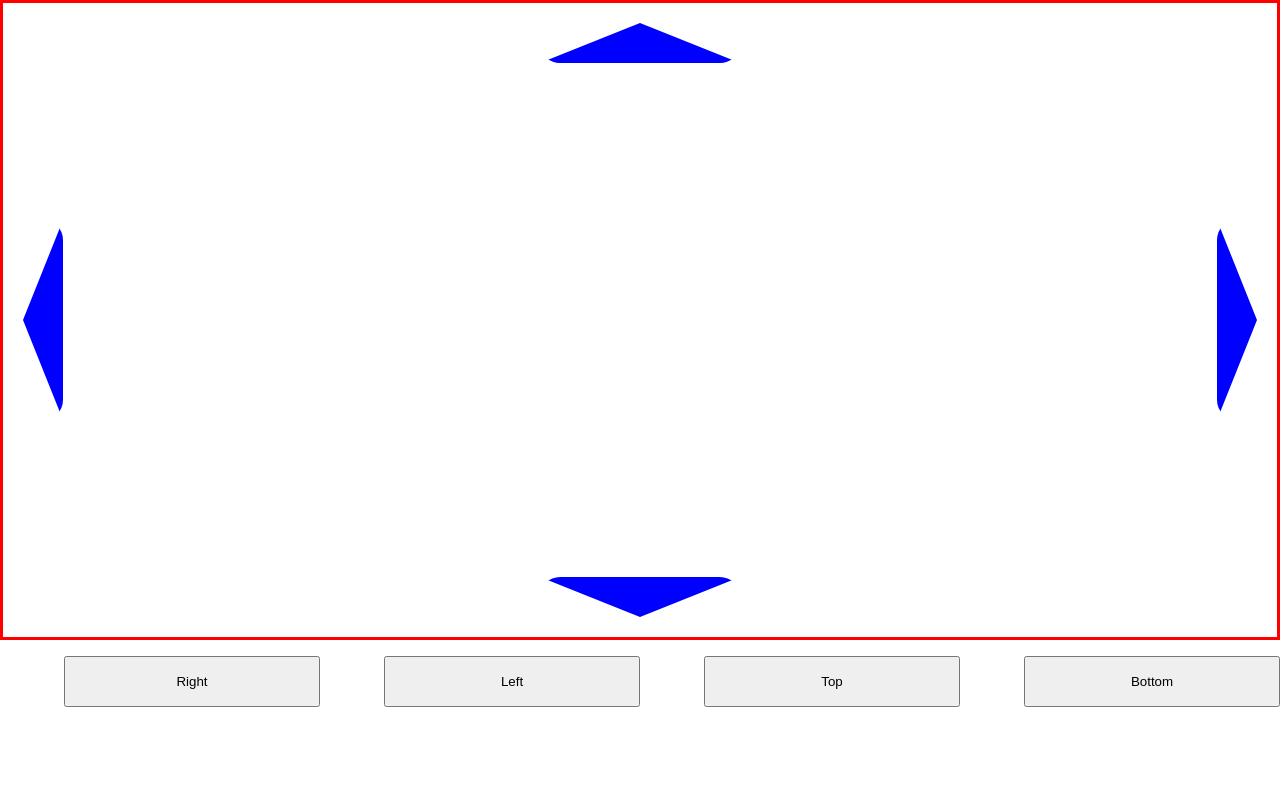
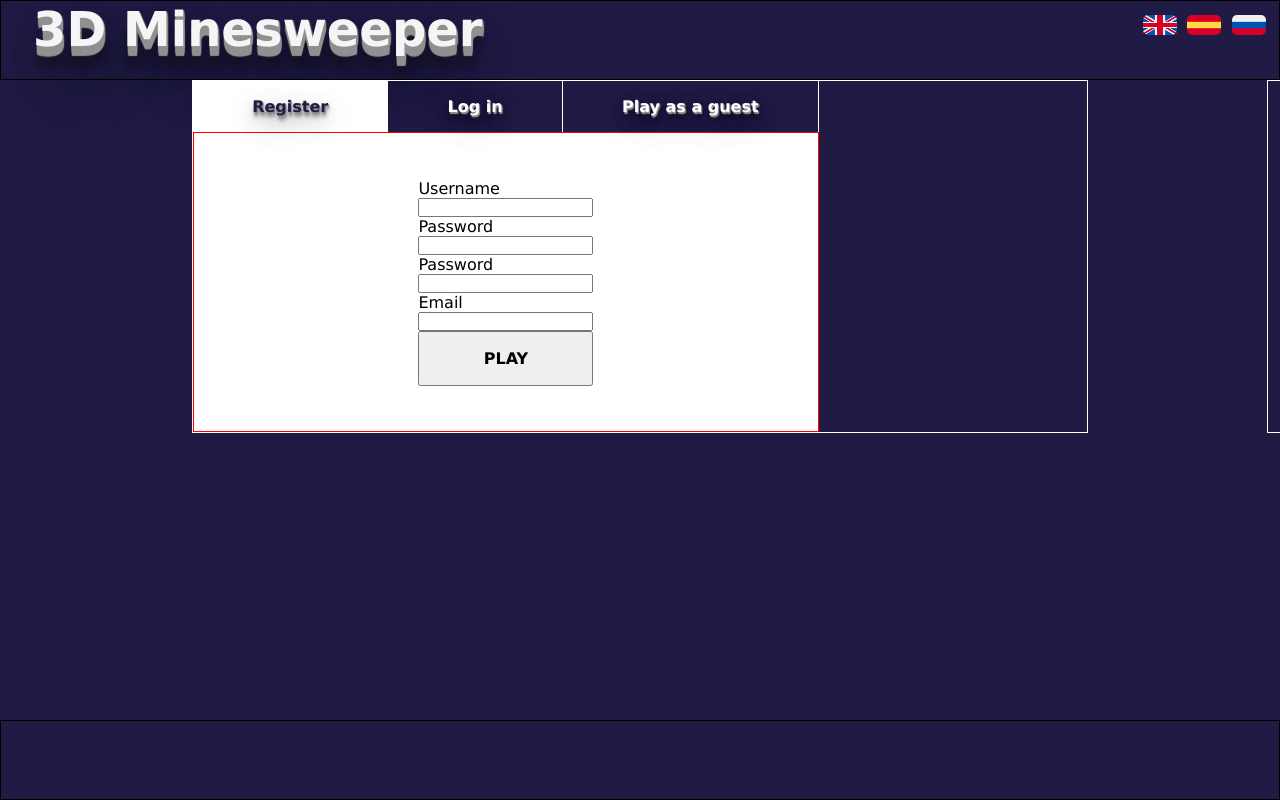
Before and after one commit to Skebard/3DMinesweeper, a plain HTML site: page index.html in a window 1280 px wide. Drawn offline with Linux system fonts and the light colour scheme.

Commit message:
Add files via upload

```diff
--- a/index.html
+++ b/index.html
@@ -10,10 +10,71 @@
 
 <body>
     <header>
-
+        <div class="logo">
+            3D Minesweeper
+        </div>
+        <div >
+            <ul class="language-menu">
+                <li class="flag russian-flag">
+                    <img src="Images/uk-flag.png">
+                </li>
+                <li class="flag english-flag">
+                    <img src="Images/spanish-flag.png">
+                </li>
+                <li class="flag spanish-flag">
+                    <img src="Images/russian-flag.png">
+                </li>
+            </ul>
+        </div>
     </header>
     <main>
+        <section class="intro hide">
 
+        </section>
+        <section class="main-menu">
+            <div class="user-menu-container">
+                <div class="user-menu">
+                    <ul class="user-options">
+                        <li class="selected" id="select-register">Register</li>
+                        <li id="select-log-in">Log in</li>
+                        <li id="select-guest">Play as a guest</li>
+                    </ul>
+                    <div class="register user-menu-content" id="registration-form">
+                        <form>
+                            <label for="username">Username</label>
+                            <input type="text" id="username" name="username">
+                            <label for="password">Password</label>
+                            <input type="password" id="password" name="password">
+                            <label for="password-again">Password</label>
+                            <input type="password" id="password-again" name="password-again">
+                            <label for="email">Email</label>
+                            <input type="text" id="email" name="email">
+                            <button type="button">PLAY</button>
+                        </form>
+                    </div>
+                    <div class="log-in user-menu-content hide" id="log-in-form">
+                        <form>
+                            <label for="username">Username</label>
+                            <input type="text" id="username" name="username">
+                            <label for="password">Password</label>
+                            <input type="password" id="password" name="password">
+                            <button type="button">PLAY</button>
+                        </form>
+
+                    </div>
+                    <div class="play-guest user-menu-content hide" id="guest-form">
+                        <form>
+                            <label for="username">Username</label>
+                            <input type="text" id="username" name="username">
+                             <button type="button">PLAY</button>
+                        </form>
+                    </div>
+                </div>
+            </div>
+            <div class="ranking"></div>
+
+        </section>
+        <section class="game-screen hide">
             <div class="main-board">
                 <div class="scene">
                     <div class="main-cube">
@@ -64,18 +125,9 @@
                 <div class= " rotate-arrow rotate-left" id="rotateLeft"></div>
                 <div class= " rotate-arrow rotate-bottom" id="rotateBottom"></div>
             </div>
-        <button class="to-right">
-            Right
-        </button>
-        <button class="to-left">
-            Left
-        </button>
-        <button class="to-top">
-            Top
-        </button>
-        <button class="to-bottom">
-            Bottom
-        </button>
+        </section>
+
+
 
     </main>
     <footer></footer>
--- a/script.js
+++ b/script.js
@@ -15,11 +15,57 @@ let arrowRight = document.getElementById("rotateRight");
 let arrowTop = document.getElementById("rotateTop");
 let arrowLeft = document.getElementById("rotateLeft");
 let arrowBottom = document.getElementById("rotateBottom");
+let registerForm = document.getElementById("registration-form");
+let logInForm = document.getElementById("log-in-form");
+let guestForm = document.getElementById("guest-form");
+let selectRegister = document.getElementById("select-register");
+let selectLogIn = document.getElementById("select-log-in");
+let selectGuest = document.getElementById("select-guest");
+
 
 //game variables
 let totalMines;
 let openedCubes;
 let totalCubes;
+
+// Forms management
+selectRegister.addEventListener("click",()=>{
+    addClassToElement(selectRegister,"selected");
+    removeClassElement(selectLogIn,"selected");
+    removeClassElement(selectGuest,"selected");
+    removeClassElement(registerForm,"hide");
+    addClassToElement(logInForm,"hide");
+    addClassToElement(guestForm,"hide");
+});
+selectLogIn.addEventListener("click",()=>{
+    removeClassElement(selectRegister,"selected");
+    addClassToElement(selectLogIn,"selected");
+    removeClassElement(selectGuest,"selected");
+    removeClassElement(logInForm,"hide");
+    addClassToElement(registerForm,"hide");
+    addClassToElement(guestForm,"hide");
+});
+selectGuest.addEventListener("click",()=>{
+    removeClassElement(selectRegister,"selected");
+    removeClassElement(selectLogIn,"selected");
+    addClassToElement(selectGuest,"selected");
+    removeClassElement(guestForm,"hide");
+    addClassToElement(registerForm,"hide");
+    addClassToElement(logInForm,"hide");
+});
+
+function addClassToElement(form,klass){
+    if(!form.classList.contains(klass)){
+        form.classList.add(klass);
+    }
+}
+function removeClassElement(form,klass){
+    if(form.classList.contains(klass)){
+        form.classList.remove(klass);
+    }
+}
+
+
 
 arrowRight.addEventListener("mousedown",()=>{
     eventRotate(rotateY,-1,arrowRight);
@@ -99,45 +145,6 @@ function endGame(board) {
         });
     });
 }
-
-
-
-//  "matrix3d(0, 1, 0, 0, 0, 0, 0, 0, 0, 0, 0, 0, 0, 0, -100, 1)"
-/*** test */
-document.querySelector(".to-right").addEventListener('click', rotateRight);
-document.querySelector(".to-left").addEventListener('click', rotateLeft);
-document.querySelector(".to-top").addEventListener('click', rotateTop);
-document.querySelector(".to-bottom").addEventListener('click', rotateBottom);
-let boxRotation = {
-    axesY: 0,
-    axesX: 0
-}
-
-function rotateRight() {
-    boxRotation.axesY = (boxRotation.axesY - 90) % 360;
-    console.log(" translateZ(-100px) rotateY(" + boxRotation.axesY + "deg)" + " rotateX(" + boxRotation.axesX + "deg)");
-    mainCube.style.transform = " translateZ(-100px) rotateY(" + boxRotation.axesY + "deg)" + " rotateX(" + boxRotation.axesX + "deg)";
-}
-
-function rotateLeft() {
-    boxRotation.axesY = (boxRotation.axesY + 90) % 360;
-    console.log(" translateZ(-100px) rotateY(" + boxRotation.axesY + "deg)" + " rotateX(" + boxRotation.axesX + "deg)");
-    mainCube.style.transform = " translateZ(-100px) rotateY(" + boxRotation.axesY + "deg)" + " rotateX(" + boxRotation.axesX + "deg)";
-}
-
-function rotateTop() {
-    boxRotation.axesX = (boxRotation.axesX - 90) % 360;
-    console.log(" translateZ(-100px) rotateX(" + boxRotation.axesX + "deg)" + " rotateY(" + boxRotation.axesY + "deg)");
-    mainCube.style.transform = " translateZ(-100px) rotateX(" + boxRotation.axesX + "deg)" + " rotateY(" + boxRotation.axesY + "deg)";
-}
-
-function rotateBottom() {
-    boxRotation.axesX = (boxRotation.axesX + 90) % 360;
-    console.log(" translateZ(-100px) rotateX(" + boxRotation.axesX + "deg)" + " rotateY(" + boxRotation.axesY + "deg)");
-    mainCube.style.transform = " translateZ(-100px) rotateX(" + boxRotation.axesX + "deg)" + " rotateY(" + boxRotation.axesY + "deg)";
-}
-
-
 
 
 
--- a/styles.css
+++ b/styles.css
@@ -2,8 +2,177 @@
     box-sizing:border-box;
     margin:0;
     padding:0;
+    color:white;
+    font-family: verdana;
+}
+img,
+label,
+input{
+    display:block;
+}
+ul{
+    list-style-type:none;
 }
 
+body{
+    position:relative;
+    min-height:100vh;
+    width:100%;
+    padding-bottom: 5rem;
+    background-color:rgb(31, 27, 68);
+}
+
+header{
+    position:relative;
+    width:100%;
+    height:5rem;
+    border:1px solid black;
+    display:flex;
+    justify-content: space-between;
+    flex-wrap: nowrap;
+}
+.logo{
+    margin-left:2rem;
+    flex-shrink: 0;
+    font-family:verdana;
+    font-size: 3rem;
+    font-weight:bold;
+    color: #f5f5f5;
+    text-shadow: 1px 1px 1px #919191,
+    1px 2px 1px #919191,
+    1px 3px 1px #919191,
+    1px 4px 1px #919191,
+    1px 5px 1px #919191,
+    1px 6px 1px #919191,
+    1px 7px 1px #919191,
+    1px 8px 1px #919191,
+    1px 9px 1px #919191,
+    1px 10px 1px #919191,
+1px 18px 6px rgba(16,16,16,0.4),
+1px 22px 10px rgba(16,16,16,0.2),
+1px 25px 35px rgba(16,16,16,0.2),
+1px 30px 60px rgba(16,16,16,0.4);
+}
+
+.language-menu{
+    display:flex;
+    margin-top:0.5rem;
+    margin-right: 0.5rem;
+}
+.flag{
+    width:38px;
+    height: 26px;
+    display:flex;
+    justify-content:center;
+    align-items:center;
+
+    margin:0.2rem;
+}
+.flag > img{
+    width: 34px;
+    height: 20px;
+    border-radius: 5px;
+}
+.flag > img:hover{
+    width:38px;
+    height:23px;
+    border-radius: 7px;
+    cursor:pointer;
+    opacity:0.7;
+}
+
+
+/*********** MAIN MENU *************/
+.main-menu{
+    display:flex;
+    width:100%;
+    height:100%;
+    position:relative;
+    justify-content:center;
+    overflow-x:hidden;
+}
+form > button{
+    width:100%;
+    padding:1rem;
+    font-size:1rem;
+    font-weight:bold;
+}
+.user-menu-container{
+    height:100%;
+    width:70%;
+    border: 1px solid white;
+}
+.user-menu{
+    width:70%;
+}
+.user-menu-content{
+    display:flex;
+    flex-direction:column;
+    justify-content:center;
+    align-items:center;
+    height:300px;
+    width:100%;
+    border: 1px solid red;
+    background-color:white;
+}
+.user-menu-content *{
+    color:black;
+}
+.user-options > li{
+    font-weight:bold;
+    text-shadow: 1px 1px 1px #919191,
+    1px 2px 1px #919191,
+
+1px 4px 3px rgba(16,16,16,0.4),
+1px 6px 5px rgba(16,16,16,0.2),
+1px 8px 17px rgba(16,16,16,0.2),
+1px 10px 30px rgba(16,16,16,0.4);
+}
+
+
+.selected{
+    background-color:white;
+    color:rgb(31, 27, 68);
+
+}
+.register{
+
+}
+.log-in{
+
+}
+
+.user-options{
+    display:flex;
+    width:100%;
+}
+.user-options > li{
+    flex-grow:2;
+    flex-shrink:0;
+    padding:1rem;
+    border-right: 1px solid white;
+    cursor:pointer;
+    text-align:center;
+}
+.ranking{
+    position:absolute;
+    right:-29%;
+    width:30%;
+    height:100%;
+    border: 1px solid white;
+    max-height:100%;
+    overflow-y:auto;
+}
+
+
+footer{
+    position:absolute;
+    width: 100%;
+    height:5rem;
+    bottom:0;
+    left:0;
+    border:1px solid black;
+}
 
 /****** MAIN STYLES ******/
 .hide{
@@ -11,14 +180,7 @@
 }
 
 
-button{
-    margin-top:1rem;
-    width:20%;
-    margin-left: 5%;
-    display:block;
-    float:left;
-    padding: 1rem 0;
-}
+
 
 .main-board{
     display:flex;
```
Also changed, not shown: Images/russian-flag.png (added), Images/spanish-flag.png (added), Images/uk-flag.png (added), Images/uk-flag.svg (added). Lines whose indentation alone changed are shown as unchanged.
